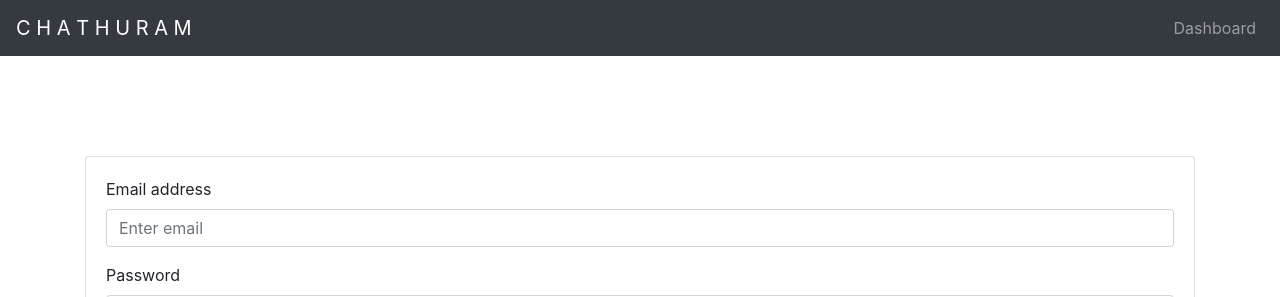
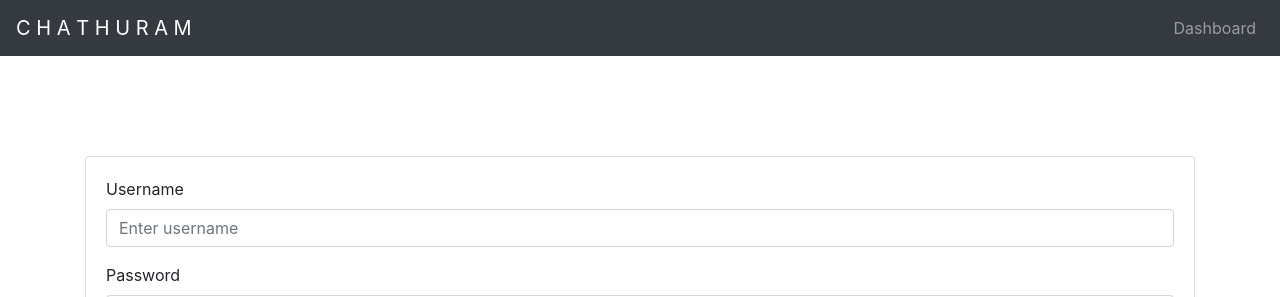
Before and after one commit to agzuniverse/Chathuram, a React (Create React App) app in the folder src/client/: page / in a window 1280 px wide. Shown: the top 297 px of the page. Built offline with nearby package versions, Linux system fonts and the light colour scheme.

Commit message:
Update DB Config to receive username, password, url, port, db_name and db_type from frontend

```diff
--- a/src/client/src/components/ConfigForm.js
+++ b/src/client/src/components/ConfigForm.js
@@ -6,16 +6,23 @@ import '../css/forms.css'
 
 
 const ConfigForm = ({ setDBConfig }) => {
-    const [url, setURL] = useState();
     const [username, setUserName] = useState();
     const [password, setPassword] = useState();
+    const [url, setURL] = useState();
+    const [port, setPort] = useState();
+    const [db_name, setDBName] = useState();
+    const [db_type, setDBType] = useState();
+
 
     const handleSubmit = async e => {
         e.preventDefault();
         const res = await setConfig({
+            username,
+            password,
             url,
-            username,
-            password
+            port,
+            db_name,
+            db_type
         });
         setDBConfig(res);
     }
@@ -27,18 +34,29 @@ const ConfigForm = ({ setDBConfig }) => {
                 <Card>
                     <Card.Body>
                         <Form>
+                            <Form.Group>
+                                <Form.Label>Username</Form.Label>
+                                <Form.Control type="text" placeholder="Enter username" onChange={e => setUserName(e.target.value)} />
+                            </Form.Group>
+                            <Form.Group controlId="formBasicPassword">
+                                <Form.Label>Password</Form.Label>
+                                <Form.Control type="password" placeholder="Password" onChange={e => setPassword(e.target.value)} />
+                            </Form.Group>
                             <Form.Group controlId="formURL">
                                 <Form.Label>DB URL</Form.Label>
                                 <Form.Control type="text" placeholder="Enter DB URL" onChange={e => setURL(e.target.value)} />
                             </Form.Group>
-                            <Form.Group controlId="formBasicEmail">
-                                <Form.Label>Email address</Form.Label>
-                                <Form.Control type="email" placeholder="Enter email" onChange={e => setUserName(e.target.value)} />
+                            <Form.Group>
+                                <Form.Label>Port</Form.Label>
+                                <Form.Control type="text" placeholder="Enter port" onChange={e => setPort(e.target.value)} />
                             </Form.Group>
-
-                            <Form.Group controlId="formBasicPassword">
-                                <Form.Label>Password</Form.Label>
-                                <Form.Control type="password" placeholder="Password" onChange={e => setPassword(e.target.value)} />
+                            <Form.Group>
+                                <Form.Label>DB Name</Form.Label>
+                                <Form.Control type="text" placeholder="Enter DB Name" onChange={e => setDBName(e.target.value)} />
+                            </Form.Group>
+                            <Form.Group>
+                                <Form.Label>DB Type</Form.Label>
+                                <Form.Control type="text" placeholder="Enter DB Type" onChange={e => setDBType(e.target.value)} />
                             </Form.Group>
 
                             <Button variant="light" type="submit" onClick={handleSubmit} className="full-btn">
--- a/src/client/src/components/Login.js
+++ b/src/client/src/components/Login.js
@@ -25,9 +25,9 @@ const Login = ({ setToken }) => {
                 <Card>
                     <Card.Body>
                         <Form>
-                            <Form.Group controlId="formBasicEmail">
-                                <Form.Label>Email address</Form.Label>
-                                <Form.Control type="email" placeholder="Enter email" onChange={e => setUserName(e.target.value)} />
+                            <Form.Group>
+                                <Form.Label>Username</Form.Label>
+                                <Form.Control type="text" placeholder="Enter username" onChange={e => setUserName(e.target.value)} />
                             </Form.Group>
 
                             <Form.Group controlId="formBasicPassword">
```
Also changed, not shown: 1 other file (tests, documents, lock files or other folders).
